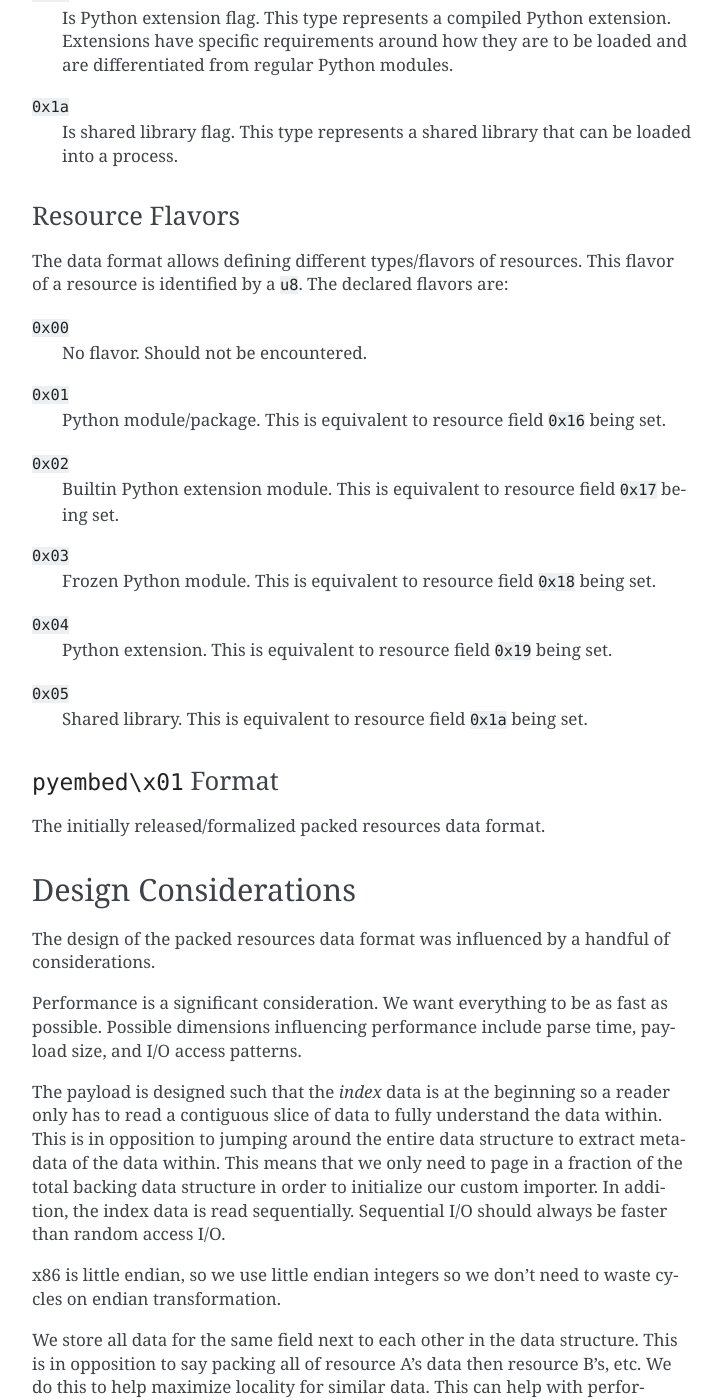
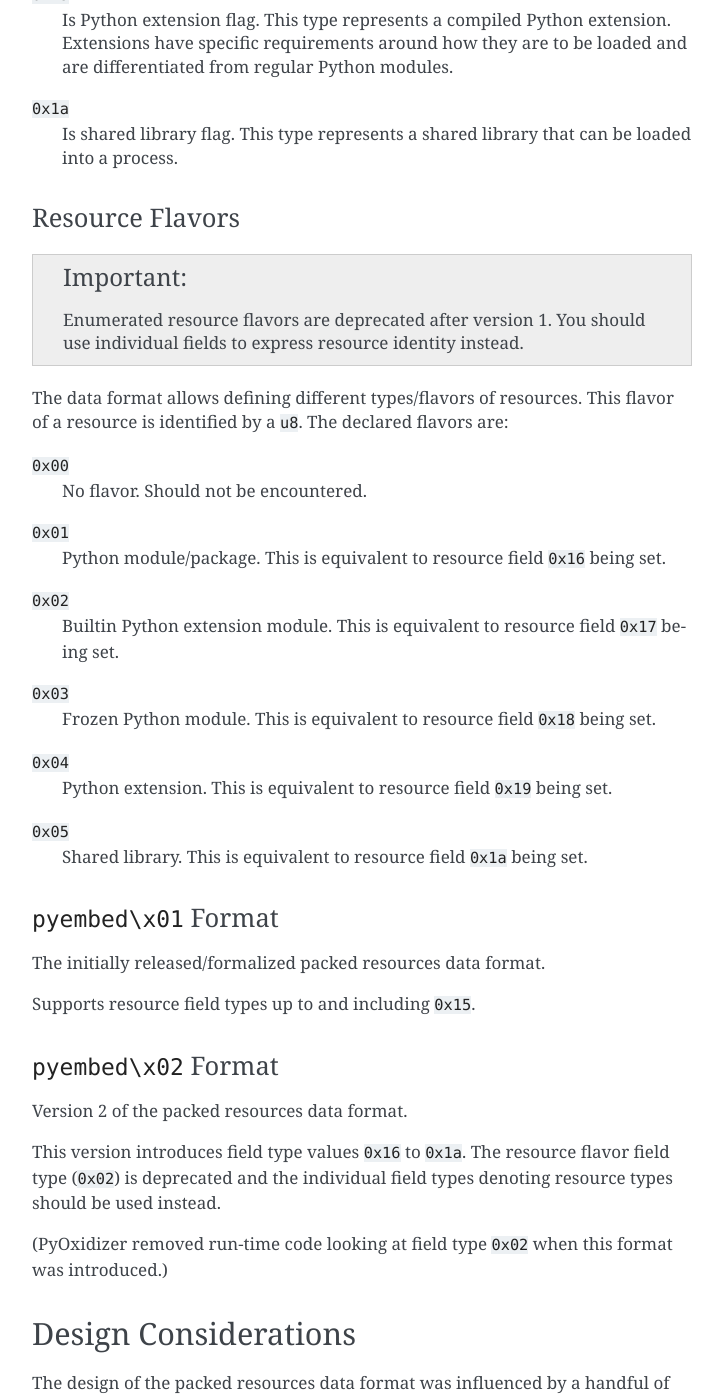
Before and after one commit to indygreg/PyOxidizer, a Sphinx documentation site: the page built from docs/packed_resources.rst, in a window 1280 px wide and 1400 px high, scrolled down 6629 px. Shown: the whole window, without its empty margins (388-1111 px from the left). Built offline with Sphinx 7.4.7, drawn with Linux system fonts in a browser that asks for light colours; the version number is read from the project's files by our own code; some of the changed text lies outside the part shown.

Commit message:
python-packed-resources: formally introduce version 2 of the format
This should have been done when we introduced the new resource fields.
But I was being lazy when I wrote those commits. Let's do the version
bump now.

As part of this, I dropped support for reading/writing the old format
version. This could be preserved easily enough. But, agian, I'm lazy.

```diff
--- a/docs/packed_resources.rst
+++ b/docs/packed_resources.rst
@@ -176,8 +176,8 @@
    A ``u8`` defining the resource flavor immediately follows this byte. See the
    section below for valid resource flavors.
 
-   This field is deprecated in favor of the individual fields expressing
-   presence of a resource type.
+   This field is deprecated in version 2 in favor of the individual fields
+   expressing presence of a resource type. (See fields starting at ``0x16``.)
 
 ``0xff``
    End of resource entry. The next encountered ``u8`` in the index should
@@ -317,6 +317,11 @@
 Resource Flavors
 ----------------
 
+.. important::
+
+   Enumerated resource flavors are deprecated after version 1. You should
+   use individual fields to express resource identity instead.
+
 The data format allows defining different types/flavors of resources.
 This flavor of a resource is identified by a ``u8``. The declared flavors are:
 
@@ -347,6 +352,20 @@
 ----------------------
 
 The initially released/formalized packed resources data format.
+
+Supports resource field types up to and including ``0x15``.
+
+``pyembed\x02`` Format
+----------------------
+
+Version 2 of the packed resources data format.
+
+This version introduces field type values ``0x16`` to ``0x1a``. The
+resource flavor field type (``0x02``) is deprecated and the individual
+field types denoting resource types should be used instead.
+
+(PyOxidizer removed run-time code looking at field type ``0x02`` when
+this format was introduced.)
 
 Design Considerations
 =====================
```
Also changed, not shown: 6 other files.
